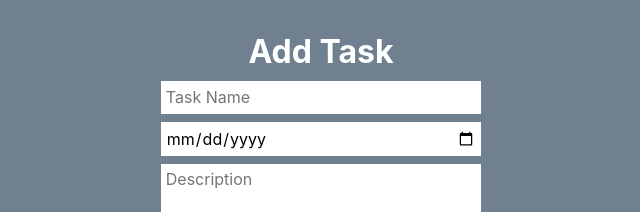
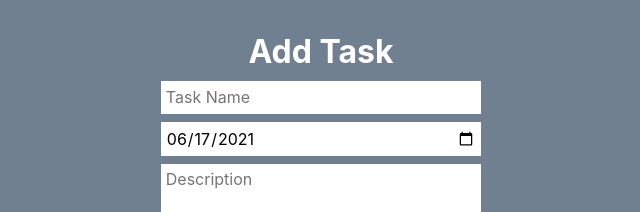
Before and after one commit to thebitspud/react-ts-todo, a React (Create React App) app: page / in a window 1280 px wide. In both pictures the pointer is over the input "Due Date". Shown: the top 212 px of the page, without its empty margins (319-959 px from the left). Built offline with nearby package versions, Linux system fonts and the light colour scheme.

Commit message:
Deployed app to GitHub Pages
+ small bug fixes

```diff
--- a/package.json
+++ b/package.json
@@ -2,6 +2,7 @@
   "name": "react-ts-todo",
   "version": "0.1.0",
   "private": true,
+  "homepage": "https://thebitspud.github.io/react-ts-todo",
   "dependencies": {
     "@testing-library/jest-dom": "^5.14.1",
     "@testing-library/react": "^11.2.7",
@@ -18,6 +19,8 @@
   },
   "scripts": {
     "start": "react-scripts start",
+    "predeploy": "npm run build",
+    "deploy": "gh-pages -d build",
     "build": "react-scripts build",
     "test": "react-scripts test",
     "eject": "react-scripts eject"
@@ -41,6 +44,7 @@
     ]
   },
   "devDependencies": {
+    "gh-pages": "^3.2.1",
     "prettier": "2.3.1"
   },
   "prettier": {
--- a/src/components/App.tsx
+++ b/src/components/App.tsx
@@ -6,7 +6,7 @@ import { TaskData } from "../types";
 function App() {
   const [name, setName] = useState<string>("");
   const [desc, setDesc] = useState<string>("");
-  const [date, setDate] = useState<string>(new Date().toLocaleDateString());
+  const [date, setDate] = useState<string>(new Date().toLocaleDateString("en-CA"));
   const [color, setColor] = useState<string>("#ff8080");
   const [taskList, setTaskList] = useState<TaskData[]>([]);
 
--- a/src/styles/App.css
+++ b/src/styles/App.css
@@ -57,7 +57,7 @@ input[type="color"] {
   padding: initial;
 }
 
-input[type="color"]:hover {
+input[type="color"]:hover, input[type="date"]:hover {
   cursor: pointer;
 }
 
```
Also changed, not shown: 1 other file (tests, documents, lock files or other folders).
